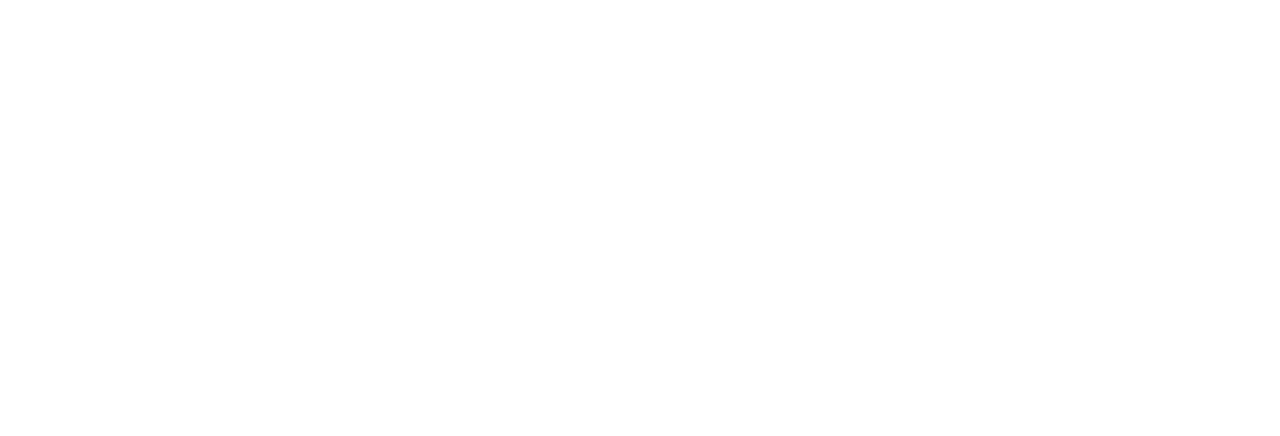
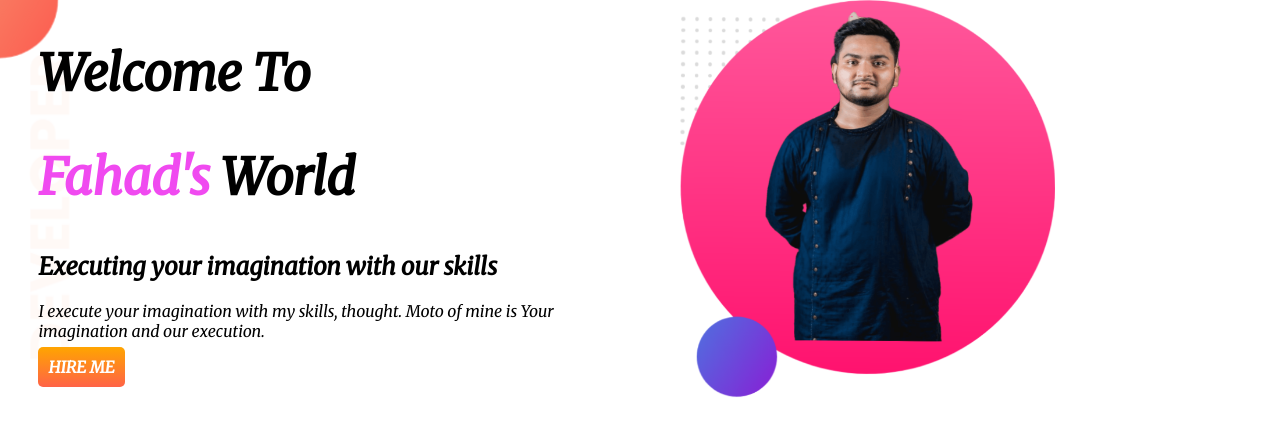
Before and after one commit to iAmFaaHad/My-Dev-Portfolio, a plain HTML site: page index.html in a window 1280 px wide. Drawn offline with Linux system fonts and the light colour scheme.

Commit message:
port commit

```diff
--- a/index.html
+++ b/index.html
@@ -5,9 +5,22 @@
     <meta http-equiv="X-UA-Compatible" content="IE=edge">
     <meta name="viewport" content="width=device-width, initial-scale=1.0">
     <title>Fahad's Portfolio</title>
+    <link rel="preconnect" href="https://fonts.googleapis.com">
+<link rel="preconnect" href="https://fonts.gstatic.com" crossorigin>
+<link href="https://fonts.googleapis.com/css2?family=Merriweather:ital@1&display=swap" rel="stylesheet">
     <link rel="stylesheet" href="style.css">
 </head>
 <body>
-
+   <section class="top">
+    <div class="fulo">
+         <h1>Welcome To  </h1>
+<h1><span class="Jolo-Purple">Fahad's</span> World</h1>
+<h2>Executing your imagination with our skills</h2>
+<p>I execute your imagination with my skills, thought. Moto of mine is Your imagination and our execution. </p>
+<a  class="link-button" target="_blank" href="https://github.com/iAmFaaHad"> HIRE ME</a>
+</div>
+<div class="fulo">
+<img src="my-Pic-with-admin.png"> </div>
+</section>
 </body>
 </html>
--- a/style.css
+++ b/style.css
@@ -0,0 +1,34 @@
+body{
+    font-family: 'Merriweather', serif;
+    margin: 0%;
+}
+h1{
+    font-size: 50px;
+}
+.Jolo-Purple{
+    color: rgb(240, 74, 240);
+}
+section{
+    display: flex;
+}
+.fulo{
+   width: 60%;
+   padding-left: 3%;
+   padding-right: 5%;
+
+}
+.fulo img{
+    width: 70%;
+}
+.link-button{
+    text-decoration: none;
+    background-image: linear-gradient(orange , tomato);
+    font-weight: 750;
+    padding: 10px;
+    color: white;
+    border-radius: 5px;
+}
+.top{
+    background-image: url(  images/top-banner.png);
+background-repeat: no-repeat;
+}
```
Also changed, not shown: XYZ.jpeg (added), images/dream-bg.png (added), images/exp-bg.png (added), images/jhankar.png (added), images/jhankar2.png (added), images/my-bg.png (added), images/my-bg2.png (added), images/top-banner.png (added), my-Pic-with-admin.png (added), 7 other files.
